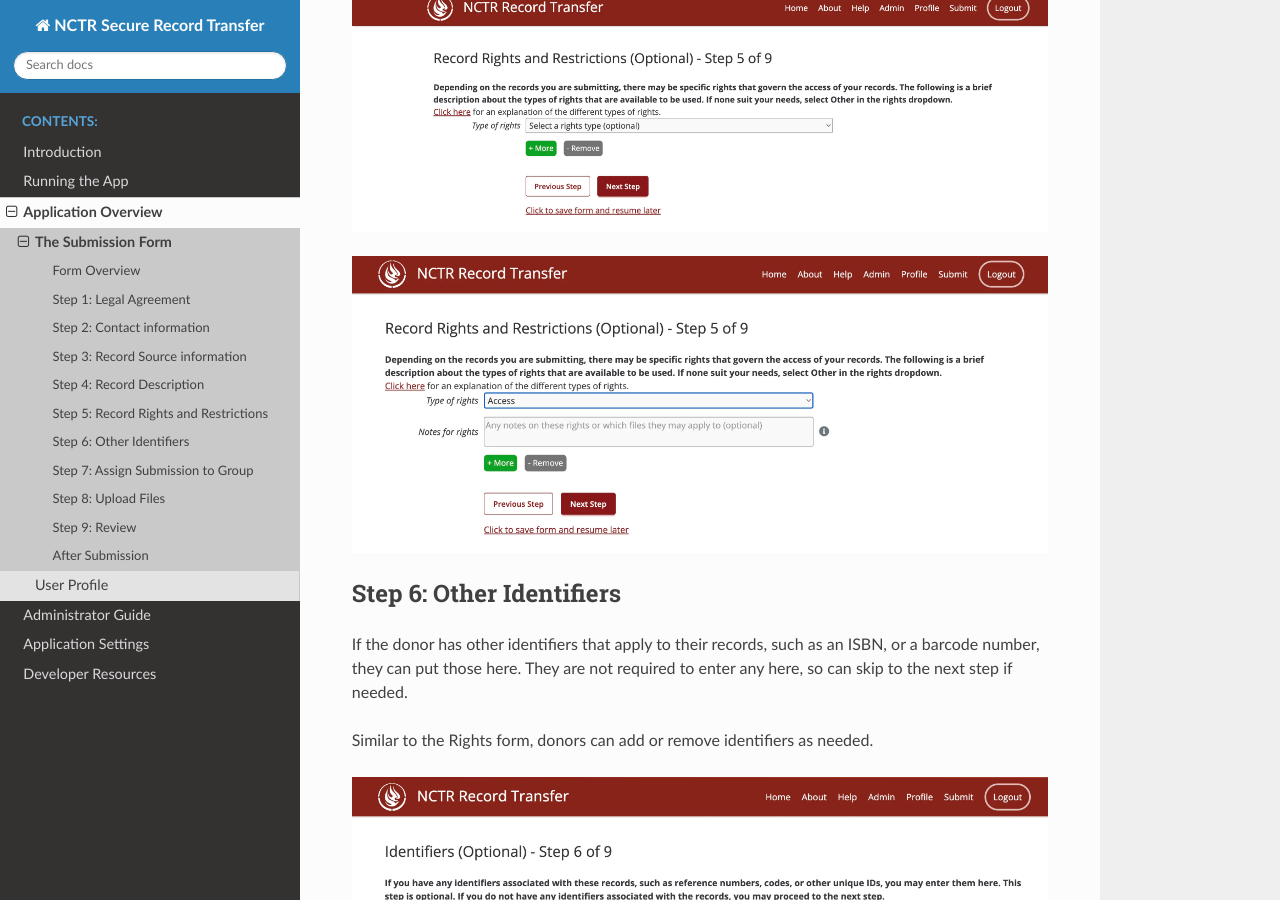
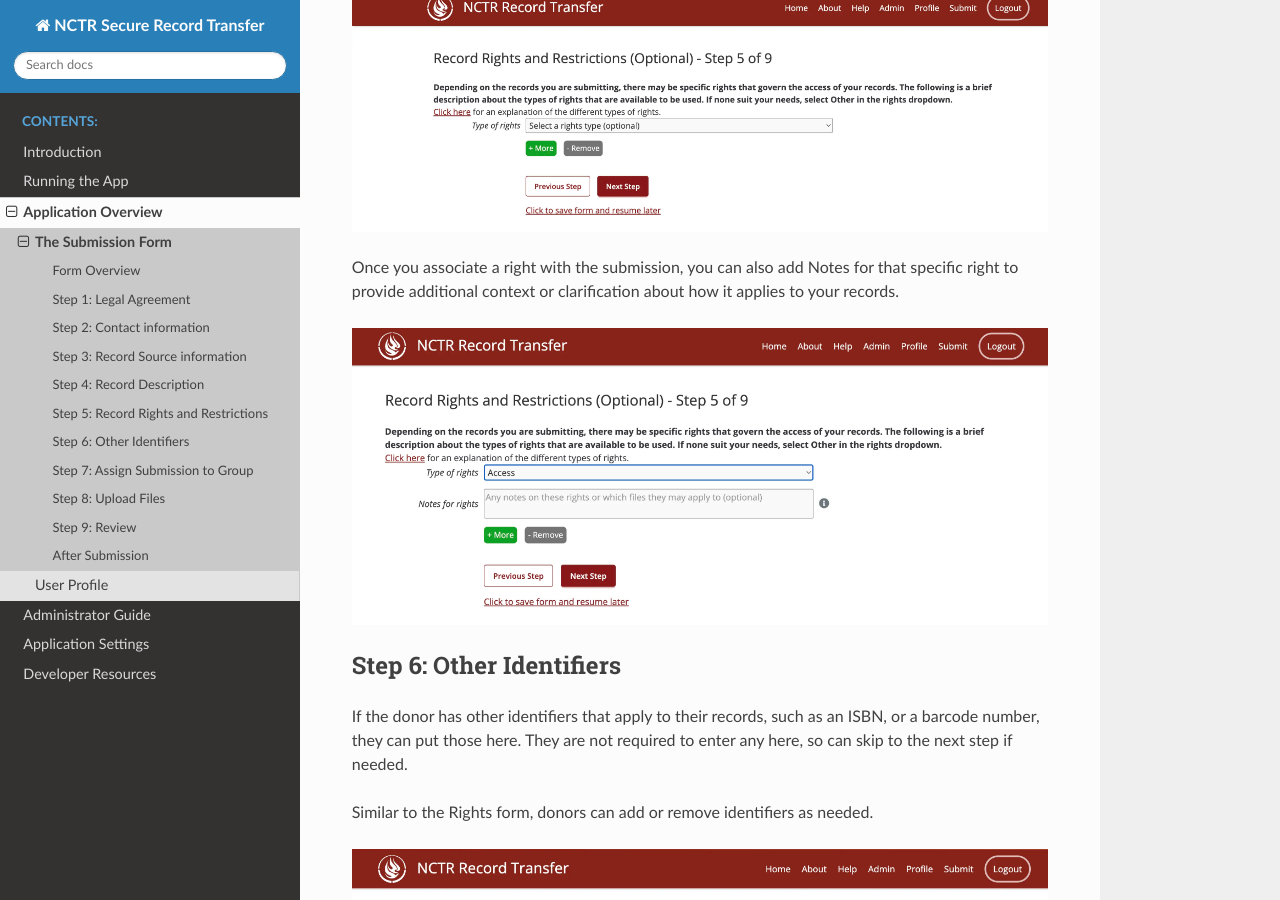
Before and after one commit to NationalCentreTruthReconciliation/Secure-Record-Transfer, a Sphinx documentation site: the page built from docs/application_overview/submission-form.rst, in a window 1280 px wide and 900 px high, scrolled down 6633 px. Built offline with Sphinx 7.4.7 and the Read the Docs theme 3.1.0, drawn with Linux system fonts in a browser that asks for light colours.

Commit message:
Add text for step 5 mentioning how user can add notes for the rights as well

```diff
--- a/docs/application_overview/submission-form.rst
+++ b/docs/application_overview/submission-form.rst
@@ -145,6 +145,9 @@ More information about the rights in this step can be found on :ref:`Adding Righ
 .. image:: images/submission_step_5.webp
     :alt: Step 5 of the submission form
 
+
+Once you associate a right with the submission, you can also add Notes for that specific right to provide additional context or clarification about how it applies to your records.
+
 .. image:: images/submission_step_5_notes.webp
     :alt: Step 5 of the submission form notes
 
```
